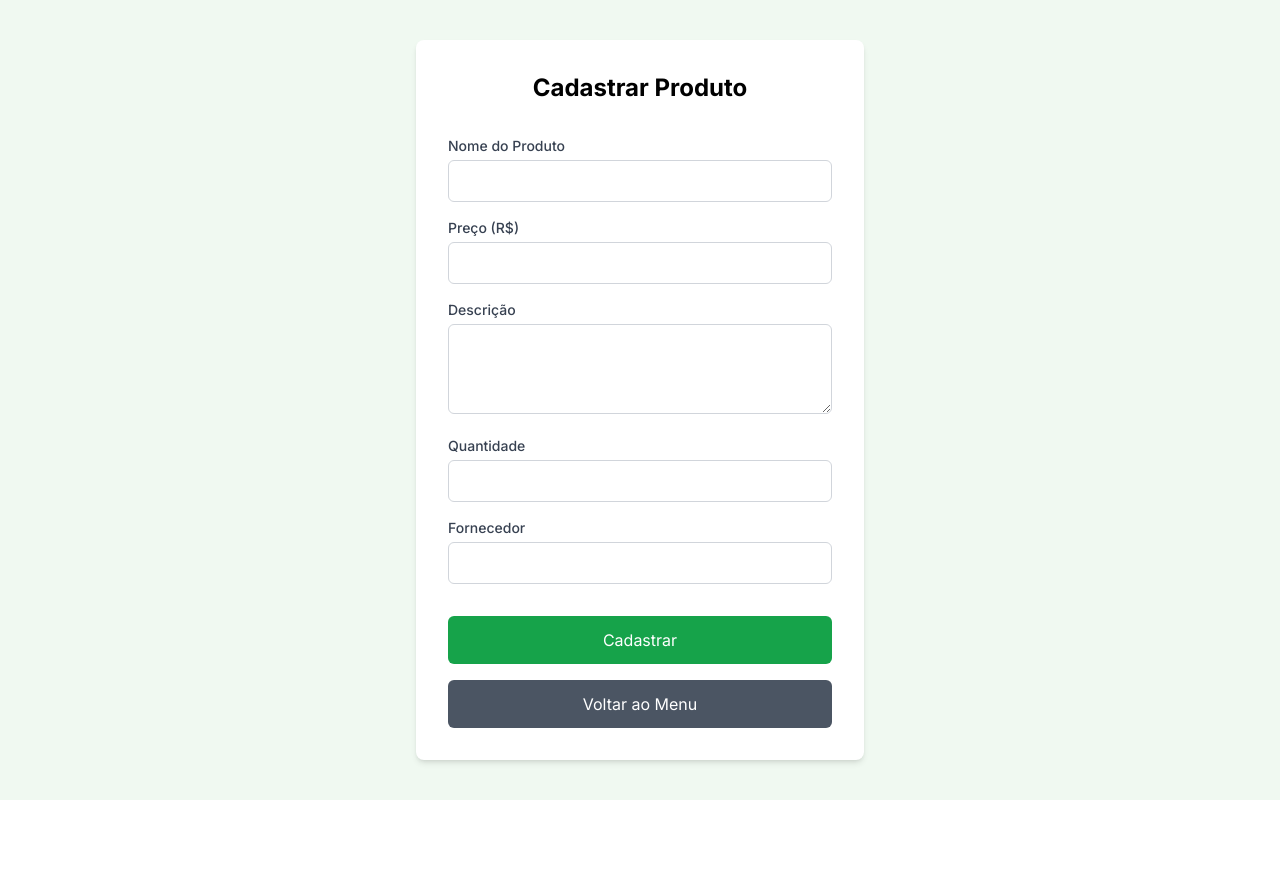
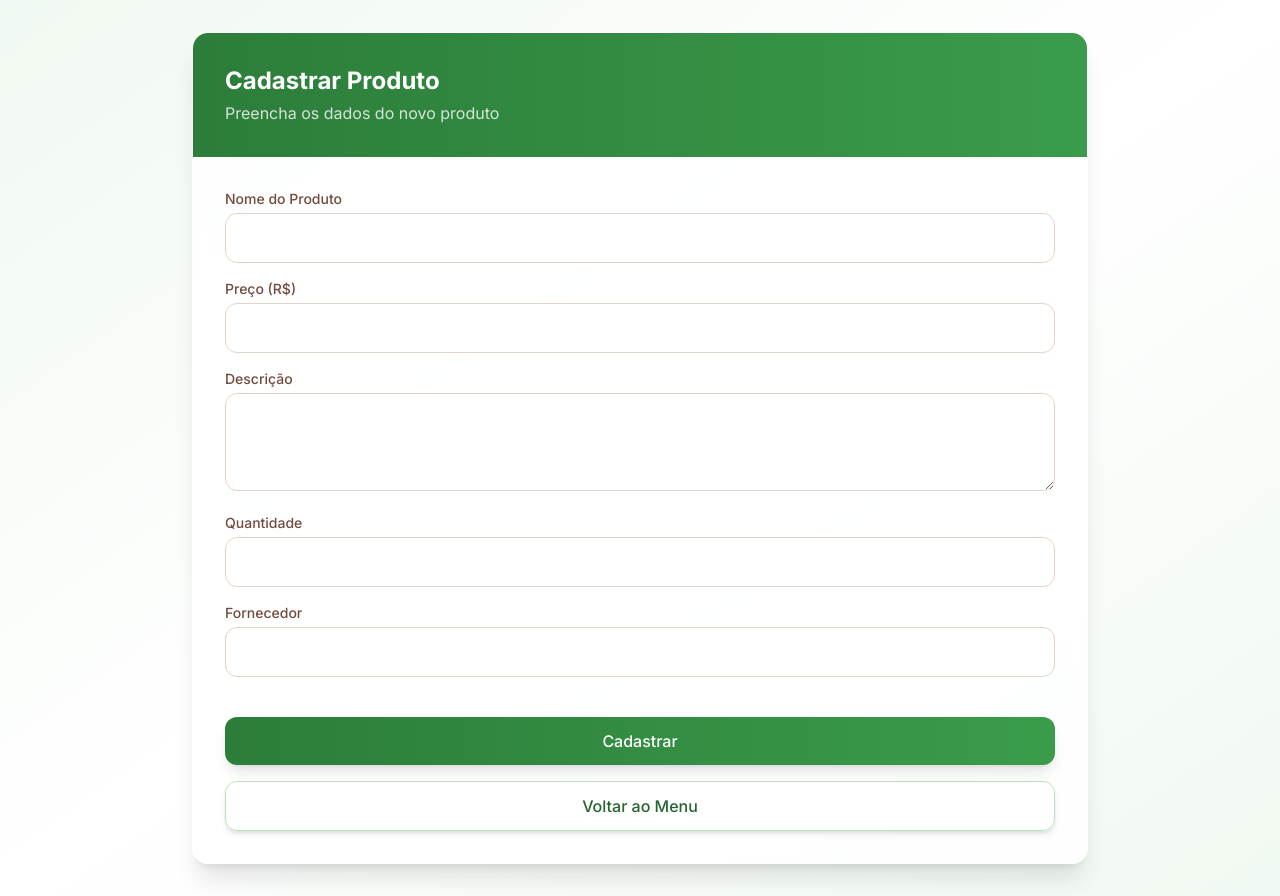
Before and after one commit to jp-mmoura/agro-wise, a Next.js app: page /cadastrar-produto in a window 1280 px wide. Before the commit the page ends 800 px from the top, so only its background shows below. Built offline with nearby package versions, Linux system fonts and the light colour scheme.

Commit message:
Enhance application functionality and user experience

```diff
--- a/src/app/cadastrar-produto/page.tsx
+++ b/src/app/cadastrar-produto/page.tsx
@@ -1,126 +1,149 @@
 'use client';
 import { useRouter } from 'next/navigation';
+import { useForm } from 'react-hook-form';
+import { zodResolver } from '@hookform/resolvers/zod';
+import { productSchema, type ProductFormData } from '@/lib/validations';
+import toast from 'react-hot-toast';
 import { useState } from 'react';
 
 export default function CadastrarProduto() {
   const router = useRouter();
-  const [formData, setFormData] = useState({
-    nome: '',
-    preco: '',
-    descricao: '',
-    quantidade: '',
-    fornecedor: ''
+  const [isSubmitting, setIsSubmitting] = useState(false);
+
+  const {
+    register,
+    handleSubmit,
+    formState: { errors },
+  } = useForm<ProductFormData>({
+    resolver: zodResolver(productSchema),
   });
 
-  const handleSubmit = (e: React.FormEvent) => {
-    e.preventDefault();
-    // Here you would typically save the data to your backend
-    console.log('Produto cadastrado:', formData);
+  const onSubmit = async (data: ProductFormData) => {
+    setIsSubmitting(true);
+    try {
+      // Simulate API call
+      await new Promise(resolve => setTimeout(resolve, 1000));
+      console.log('Produto cadastrado:', data);
+      toast.success('Produto cadastrado com sucesso!');
       router.push('/lobby');
-  };
-
-  const handleChange = (e: React.ChangeEvent<HTMLInputElement | HTMLTextAreaElement>) => {
-    const { name, value } = e.target;
-    setFormData(prev => ({
-      ...prev,
-      [name]: value
-    }));
+    } catch (error) {
+      toast.error('Erro ao cadastrar produto');
+    } finally {
+      setIsSubmitting(false);
+    }
   };
 
   return (
-    <div className="min-h-screen flex items-center justify-center bg-agro-green-50">
-      <div className="bg-white p-8 rounded-lg shadow-md w-full max-w-md">
-        <h1 className="text-2xl font-bold text-center mb-8">Cadastrar Produto</h1>
-        <form onSubmit={handleSubmit} className="space-y-4">
+    <div className="page-container">
+      <div className="section-container">
+        <div className="glass-card rounded-2xl overflow-hidden animate-fadeIn">
+          <div className="bg-gradient-to-r from-agro-green-600 to-agro-green-500 p-8">
+            <h1 className="text-2xl font-bold text-white">Cadastrar Produto</h1>
+            <p className="text-white/80 mt-1">Preencha os dados do novo produto</p>
+          </div>
+
+          <form onSubmit={handleSubmit(onSubmit)} className="p-8 space-y-6">
+            <div className="space-y-4">
               <div>
-            <label htmlFor="nome" className="block text-sm font-medium text-gray-700 mb-1">
+                <label htmlFor="nome" className="block text-sm font-medium text-agro-brown-700 mb-1">
                   Nome do Produto
                 </label>
                 <input
+                  {...register('nome')}
                   type="text"
-              id="nome"
-              name="nome"
-              value={formData.nome}
-              onChange={handleChange}
-              required
-              className="w-full px-3 py-2 border border-gray-300 rounded-md focus:outline-none focus:ring-2 focus:ring-green-500"
+                  className="input-field"
+                  disabled={isSubmitting}
                 />
+                {errors.nome && (
+                  <p className="text-red-600 text-sm mt-1">{errors.nome.message}</p>
+                )}
               </div>
 
               <div>
-            <label htmlFor="preco" className="block text-sm font-medium text-gray-700 mb-1">
+                <label htmlFor="preco" className="block text-sm font-medium text-agro-brown-700 mb-1">
                   Preço (R$)
                 </label>
                 <input
+                  {...register('preco')}
                   type="number"
-              id="preco"
-              name="preco"
-              value={formData.preco}
-              onChange={handleChange}
-              required
                   step="0.01"
                   min="0"
-              className="w-full px-3 py-2 border border-gray-300 rounded-md focus:outline-none focus:ring-2 focus:ring-green-500"
+                  className="input-field"
+                  disabled={isSubmitting}
                 />
+                {errors.preco && (
+                  <p className="text-red-600 text-sm mt-1">{errors.preco.message}</p>
+                )}
               </div>
 
               <div>
-            <label htmlFor="descricao" className="block text-sm font-medium text-gray-700 mb-1">
+                <label htmlFor="descricao" className="block text-sm font-medium text-agro-brown-700 mb-1">
                   Descrição
                 </label>
                 <textarea
-              id="descricao"
-              name="descricao"
-              value={formData.descricao}
-              onChange={handleChange}
-              required
+                  {...register('descricao')}
                   rows={3}
-              className="w-full px-3 py-2 border border-gray-300 rounded-md focus:outline-none focus:ring-2 focus:ring-green-500"
+                  className="input-field"
+                  disabled={isSubmitting}
                 />
+                {errors.descricao && (
+                  <p className="text-red-600 text-sm mt-1">{errors.descricao.message}</p>
+                )}
               </div>
 
               <div>
-            <label htmlFor="quantidade" className="block text-sm font-medium text-gray-700 mb-1">
+                <label htmlFor="quantidade" className="block text-sm font-medium text-agro-brown-700 mb-1">
                   Quantidade
                 </label>
                 <input
+                  {...register('quantidade')}
                   type="number"
-              id="quantidade"
-              name="quantidade"
-              value={formData.quantidade}
-              onChange={handleChange}
-              required
                   min="0"
-              className="w-full px-3 py-2 border border-gray-300 rounded-md focus:outline-none focus:ring-2 focus:ring-green-500"
+                  className="input-field"
+                  disabled={isSubmitting}
                 />
+                {errors.quantidade && (
+                  <p className="text-red-600 text-sm mt-1">{errors.quantidade.message}</p>
+                )}
               </div>
 
               <div>
-            <label htmlFor="fornecedor" className="block text-sm font-medium text-gray-700 mb-1">
+                <label htmlFor="fornecedor" className="block text-sm font-medium text-agro-brown-700 mb-1">
                   Fornecedor
                 </label>
                 <input
+                  {...register('fornecedor')}
                   type="text"
-              id="fornecedor"
-              name="fornecedor"
-              value={formData.fornecedor}
-              onChange={handleChange}
-              required
-              className="w-full px-3 py-2 border border-gray-300 rounded-md focus:outline-none focus:ring-2 focus:ring-green-500"
+                  className="input-field"
+                  disabled={isSubmitting}
                 />
+                {errors.fornecedor && (
+                  <p className="text-red-600 text-sm mt-1">{errors.fornecedor.message}</p>
+                )}
+              </div>
             </div>
 
             <div className="space-y-4 pt-4">
               <button
                 type="submit"
-              className="w-full bg-green-600 text-white py-3 px-4 rounded-md hover:bg-green-700 transition-colors"
+                className="btn-primary w-full flex items-center justify-center"
+                disabled={isSubmitting}
               >
-              Cadastrar
+                {isSubmitting ? (
+                  <span className="inline-flex items-center">
+                    <span className="animate-spin mr-2">⏳</span>
+                    Cadastrando...
+                  </span>
+                ) : (
+                  'Cadastrar'
+                )}
               </button>
+
               <button
                 type="button"
                 onClick={() => router.push('/lobby')}
-              className="w-full bg-gray-600 text-white py-3 px-4 rounded-md hover:bg-gray-700 transition-colors"
+                className="btn-secondary w-full"
+                disabled={isSubmitting}
               >
                 Voltar ao Menu
               </button>
@@ -128,5 +151,6 @@ export default function CadastrarProduto() {
           </form>
         </div>
       </div>
+    </div>
   );
 }
--- a/src/app/layout.tsx
+++ b/src/app/layout.tsx
@@ -2,12 +2,23 @@ import type { Metadata } from "next";
 import { Inter } from "next/font/google";
 import "./globals.css";
 import { AuthProvider } from "../context/AuthContext";
+import { Toaster } from 'react-hot-toast';
+import { QueryClient, QueryClientProvider } from 'react-query';
 
 const inter = Inter({ subsets: ["latin"] });
 
+const queryClient = new QueryClient();
+
 export const metadata: Metadata = {
-  title: "Agrowise",
-  description: "Agrowise - Agricultural Management System",
+  title: "Agrowise - Sistema de Gestão Agrícola",
+  description: "Gerencie seus produtos agrícolas de forma eficiente com o Agrowise",
+  keywords: "agricultura, gestão agrícola, produtos agrícolas, agrowise",
+  authors: [{ name: "Agrowise Team" }],
+  openGraph: {
+    title: "Agrowise - Sistema de Gestão Agrícola",
+    description: "Gerencie seus produtos agrícolas de forma eficiente com o Agrowise",
+    type: "website",
+  },
 };
 
 export default function RootLayout({
@@ -16,9 +27,14 @@ export default function RootLayout({
   children: React.ReactNode;
 }>) {
   return (
-    <html lang="en">
+    <html lang="pt-BR">
       <body className={inter.className}>
-        <AuthProvider>{children}</AuthProvider>
+        <QueryClientProvider client={queryClient}>
+          <AuthProvider>
+            {children}
+          </AuthProvider>
+          <Toaster position="top-right" />
+        </QueryClientProvider>
       </body>
     </html>
   );
--- /dev/null
+++ b/src/lib/validations.ts
@@ -0,0 +1,15 @@
+import { z } from 'zod';
+
+export const productSchema = z.object({
+  nome: z.string().min(3, 'Nome deve ter no mínimo 3 caracteres'),
+  preco: z.string().refine((val) => !isNaN(Number(val)) && Number(val) > 0, {
+    message: 'Preço deve ser um número positivo',
+  }),
+  descricao: z.string().min(10, 'Descrição deve ter no mínimo 10 caracteres'),
+  quantidade: z.string().refine((val) => !isNaN(Number(val)) && Number(val) >= 0, {
+    message: 'Quantidade deve ser um número não negativo',
+  }),
+  fornecedor: z.string().min(3, 'Fornecedor deve ter no mínimo 3 caracteres'),
+});
+
+export type ProductFormData = z.infer<typeof productSchema>;
```
Also changed, not shown: package.json (+7 -1 lines), src/hooks/useDebounce.ts (added, +17 -0 lines). Lines whose indentation alone changed are shown as unchanged.
